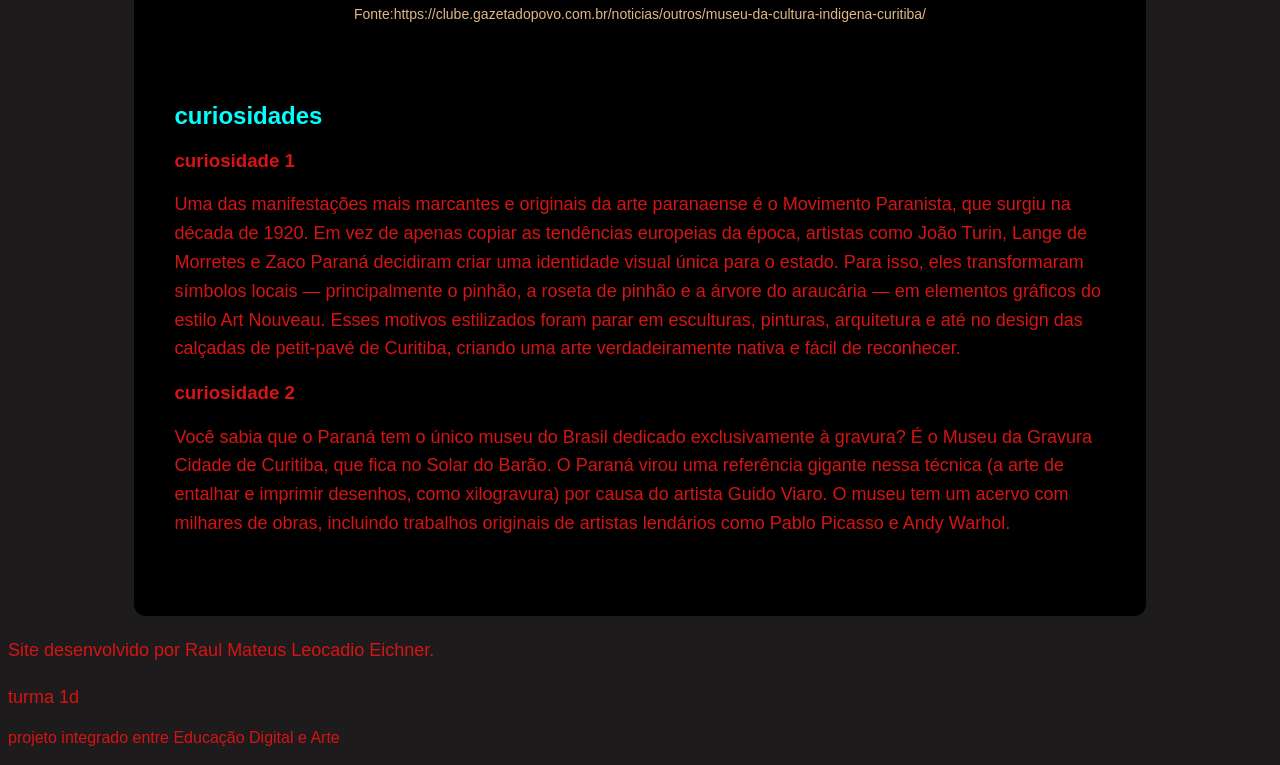
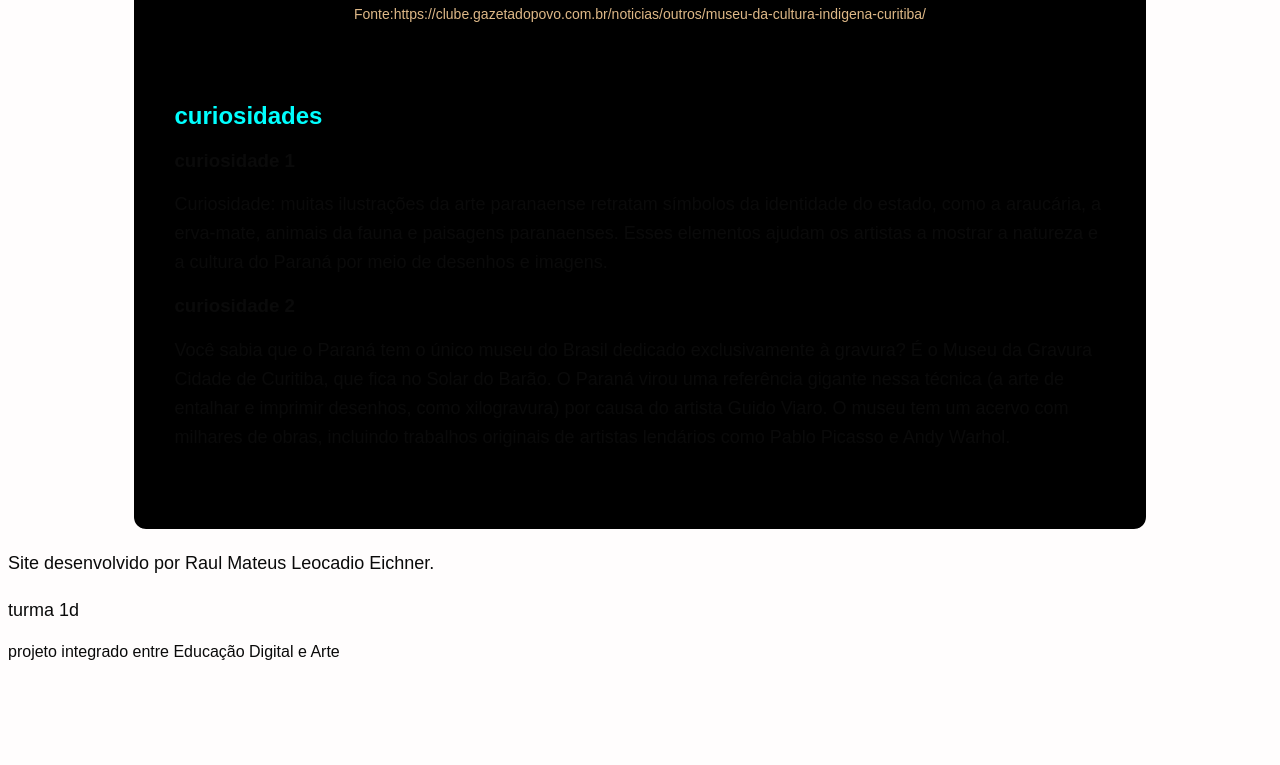
Before and after one commit to rauleichner-lindoxxxx/TAREFA-ARTE-DIGITAL-, a plain HTML site: page index.html in a window 1280 px wide. Shown: the part 3029-3794 px from the top of the page. After the commit the page ends 3708 px from the top, so only its background shows below. Drawn offline with Linux system fonts and the light colour scheme.

Commit message:
ultima atualização

```diff
--- a/index.html
+++ b/index.html
@@ -97,17 +97,9 @@
                 <h2>curiosidades</h2>
                 <div class="card">
                     <h3>curiosidade 1</h3>
-                    <p>Uma das manifestações mais marcantes e originais da arte paranaense é o Movimento Paranista, que
-                        surgiu na década de 1920.
-
-                        Em vez de apenas copiar as tendências europeias da época, artistas como João Turin, Lange de
-                        Morretes e Zaco Paraná decidiram criar uma identidade visual única para o estado. Para isso,
-                        eles transformaram símbolos locais — principalmente o pinhão, a roseta de pinhão e a árvore do
-                        araucária — em elementos gráficos do estilo Art Nouveau.
-
-                        Esses motivos estilizados foram parar em esculturas, pinturas, arquitetura e até no design das
-                        calçadas de petit-pavé de Curitiba, criando uma arte verdadeiramente nativa e fácil de
-                        reconhecer.</p>
+                    <p>Curiosidade: muitas ilustrações da arte paranaense retratam símbolos da identidade do estado,
+                        como a araucária, a erva-mate, animais da fauna e paisagens paranaenses. Esses elementos ajudam
+                        os artistas a mostrar a natureza e a cultura do Paraná por meio de desenhos e imagens.</p>
                 </div>
                 <div class="card">
                     <h3>curiosidade 2</h3>
--- a/style.css
+++ b/style.css
@@ -1,12 +1,12 @@
 body {
-    background-color: rgb(29, 27, 27);
-    color: #d61414;
+    background-color: rgb(255, 253, 253);
+    color: #0a0a0a;
     font-family: Arial, sans-serif;
 }
 
 header {
-    background-color: rgb(77, 240, 12);
-    color: #333333;
+    background-color: rgb(247, 248, 247);
+    color: #0c0c0c;
     text-align: center;
     padding: 30px;
 }
```
